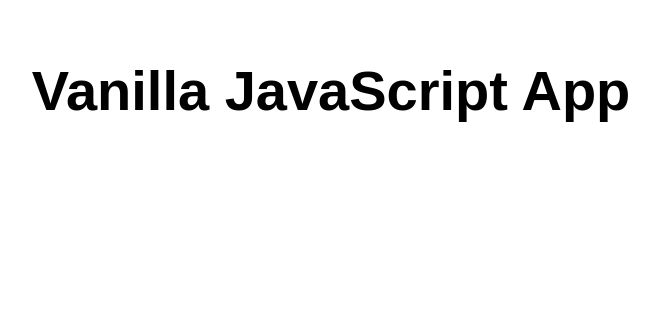
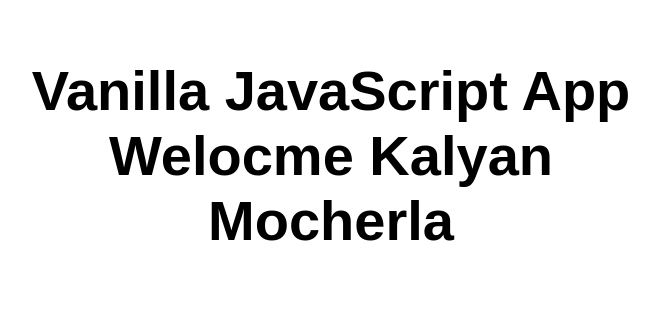
Before and after one commit to KalyanLoyola/my-first-static-web-app, a website: page src/index.html in a window 1280 px wide. Shown: the whole page, without its empty margins (309-968 px from the left). Drawn offline with Linux system fonts and the light colour scheme.

```diff
--- a/src/index.html
+++ b/src/index.html
@@ -10,7 +10,7 @@
 
 <body>
   <main>
-    <h1>Vanilla JavaScript App</h1>
+    <h1>Vanilla JavaScript App Welocme   Kalyan Mocherla</h1>
   </main>
 </body>
 
```
